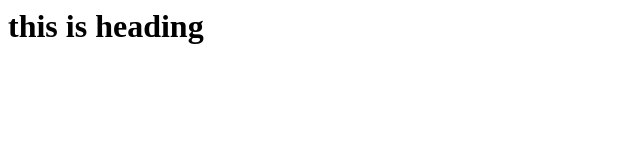
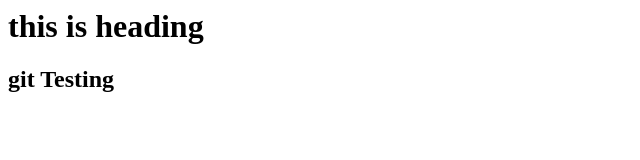
Before and after one commit to rohitgaud/git-testing, a plain HTML site: page index.html in a window 1280 px wide. Shown: the whole page, without its empty margins (0-640 px from the left). Drawn offline with Linux system fonts and the light colour scheme.

Commit message:
testing prepose

```diff
--- a/index.html
+++ b/index.html
@@ -1,5 +1,6 @@
 <html>
     <body>
         <h1>this is heading </h1>
+		<h2>git Testing</h2>
     </body>
 </html>
```
Also changed, not shown: test.txt (added).
